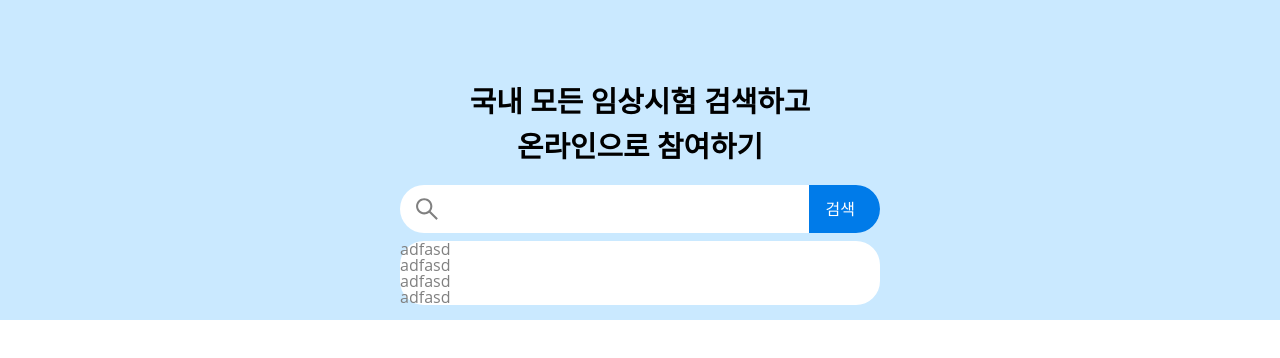
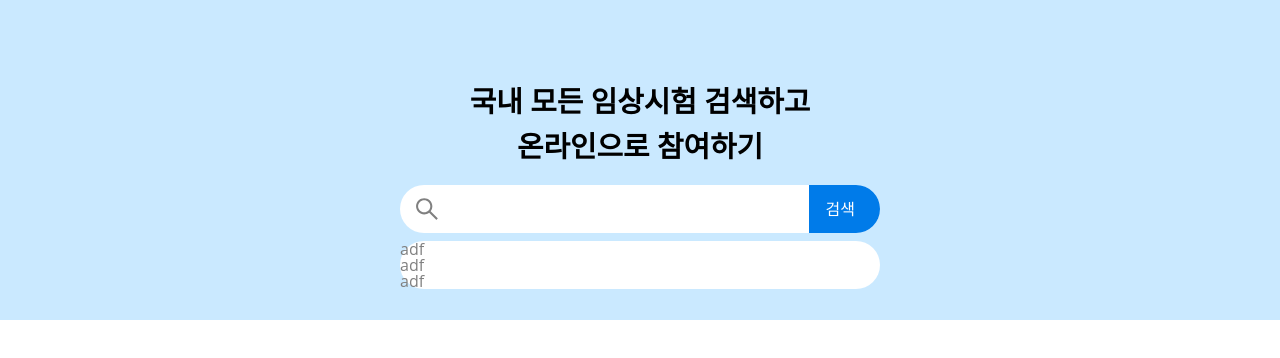
Before and after one commit to wanted-frontedend-team5/pre-onboarding-10th-2-5, a React (Create React App) app: page / in a window 1280 px wide. Both pictures are taken after a click on the element 604 px from the left and 208 px from the top of the page. Shown: the top 358 px of the page. Built offline with nearby package versions, Linux system fonts and the light colour scheme.

Commit message:
fix: 추천검색창이 나타난 상황에서 인풋을 누르면 추천검색창이 꺼지는 문제 수정

```diff
--- a/src/components/SearchBar.jsx
+++ b/src/components/SearchBar.jsx
@@ -4,8 +4,6 @@ import { useState } from 'react';
 import { Input } from './common/Input';
 import { Button } from './common/Button';
 import { SearchSuggestions } from './SearchSuggestions';
-
-const Container = styled.div``;
 
 const Form = styled.form`
   position: relative;
@@ -30,6 +28,7 @@ const InputWrapper = styled.div`
 
   width: 100%;
   height: 100%;
+  z-index: 2;
 `;
 
 const Icon = styled(AiOutlineSearch)`
@@ -50,8 +49,9 @@ const SuggestionsContainerOutside = styled.div`
 
 export const SearchBar = () => {
   const [showSuggestions, setShowSuggestions] = useState(false);
+  const [searchValue, setSearchValue] = useState('');
 
-  const handleSearchFocus = () => {
+  const handleSearchBarClick = () => {
     setShowSuggestions(true);
   };
 
@@ -59,12 +59,17 @@ export const SearchBar = () => {
     setShowSuggestions(false);
   };
 
+  const handleSearchBarChange = e => {
+    const { value } = e.target;
+    setSearchValue(value);
+  };
+
   return (
-    <Container>
+    <>
       <Form>
-        <InputWrapper onClick={handleSearchFocus}>
+        <InputWrapper onClick={handleSearchBarClick}>
           <Icon />
-          <Input />
+          <Input onChange={handleSearchBarChange} value={searchValue} />
         </InputWrapper>
         <Button>search</Button>
         {showSuggestions && <SearchSuggestions />}
@@ -72,6 +77,6 @@ export const SearchBar = () => {
       {showSuggestions && (
         <SuggestionsContainerOutside onClick={handleOutsideClick} />
       )}
-    </Container>
+    </>
   );
 };
--- a/src/components/SearchSuggestions.jsx
+++ b/src/components/SearchSuggestions.jsx
@@ -15,10 +15,9 @@ const SuggestionsContainer = styled.div`
 export const SearchSuggestions = () => {
   return (
     <SuggestionsContainer>
-      <div>adfasd</div>
-      <div>adfasd</div>
-      <div>adfasd</div>
-      <div>adfasd</div>
+      <div>adf</div>
+      <div>adf</div>
+      <div>adf</div>
     </SuggestionsContainer>
   );
 };
```
